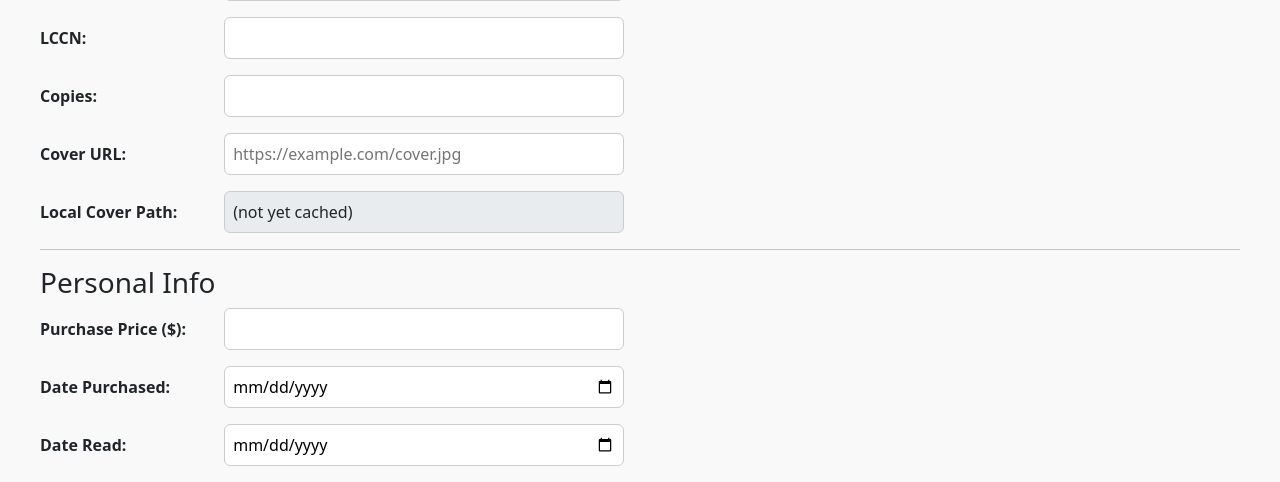
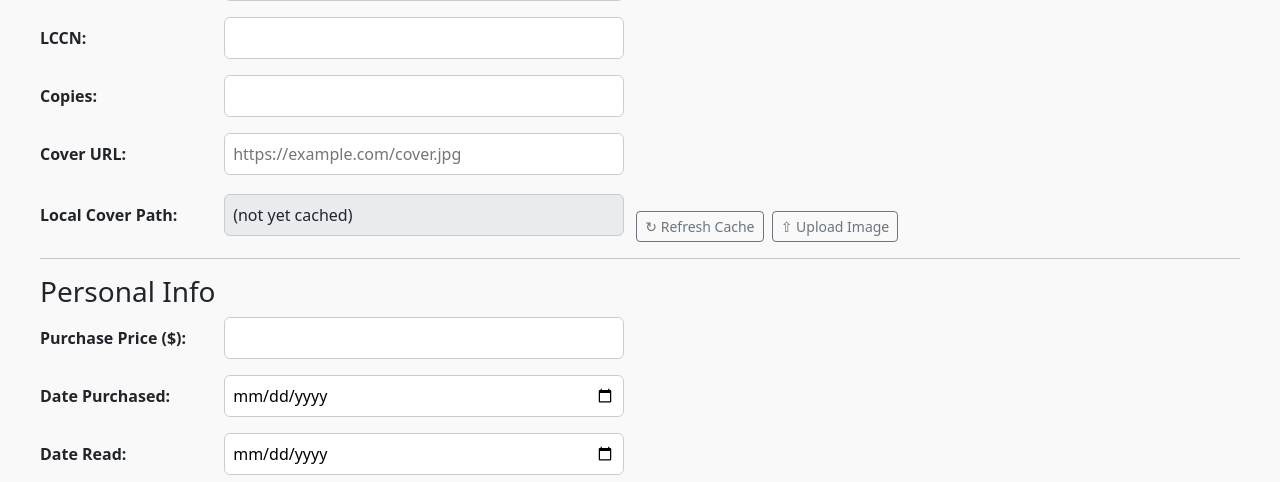
Before and after one commit to evohnave/BookTracker, a FastAPI app: template templates/edit.html in a window 1280 px wide. Shown: the part 311-793 px from the top of the page. Run offline with FastAPI, Linux system fonts and the light colour scheme; the template is opened without the code that fills it, so the values that code supplies are empty.

Commit message:
Add cover image upload and improve download headers
- Add POST /upload_cover/{book_id} endpoint to accept a manually uploaded
  image file and write it directly to the PVC as the local cover
- Add Upload Image button to edit page for books whose cover URLs are
  blocked by Cloudflare/hotlink protection (right-click save in browser,
  then upload)
- Add Accept, Accept-Language, and per-URL Referer headers to all
  server-side cover download requests to improve success rate
- Both buttons share inline status feedback on the edit page

Co-Authored-By: Claude Sonnet 4.6 <noreply@anthropic.com>

```diff
--- a/main.py
+++ b/main.py
@@ -1,6 +1,6 @@
 # main.py — FINAL, WORKING with triple lookup + proper error handling
 from contextlib import asynccontextmanager
-from fastapi import BackgroundTasks, FastAPI, Form, Request, Depends, HTTPException
+from fastapi import BackgroundTasks, FastAPI, File, Form, Request, Depends, HTTPException, UploadFile
 from fastapi.responses import HTMLResponse, RedirectResponse, FileResponse, JSONResponse
 from fastapi.templating import Jinja2Templates
 from fastapi.staticfiles import StaticFiles
@@ -17,7 +17,7 @@ from models import Book
 from services.isbn_utils import is_valid, to_isbn10, to_isbn13
 from services.cover_cache import (
     COVERS_DIR, download_and_cache_bg,
-    local_cover_filepath, local_cover_url,
+    local_cover_filepath, local_cover_url, download_cover_now,
 )
 
 @asynccontextmanager
@@ -465,6 +465,47 @@ async def next_fake_isbn13(db: AsyncSession = Depends(get_db)):
     row = result.fetchone()
     return JSONResponse({"isbn13": row.isbn13, "registrant_publication": row.registrant_publication})
 
+@app.post("/upload_cover/{book_id}")
+async def upload_cover(book_id: int, file: UploadFile = File(...), db: AsyncSession = Depends(get_db)):
+    book = await get_book(db, book_id)
+    if not book:
+        raise HTTPException(404, "Book not found")
+
+    dest = local_cover_filepath(book.isbn13, book.lccn)
+    url_path = local_cover_url(book.isbn13, book.lccn)
+
+    if dest is None:
+        return JSONResponse({"success": False, "message": "No isbn13 or lccn — cannot determine filename"})
+
+    COVERS_DIR.mkdir(parents=True, exist_ok=True)
+    dest.write_bytes(await file.read())
+
+    await db.execute(update(Book).where(Book.id == book_id).values(local_cover_path=url_path))
+    await db.commit()
+
+    return JSONResponse({"success": True, "local_cover_path": url_path, "message": "Uploaded successfully"})
+
+
+@app.post("/refresh_cover/{book_id}")
+async def refresh_cover(book_id: int, db: AsyncSession = Depends(get_db)):
+    book = await get_book(db, book_id)
+    if not book:
+        raise HTTPException(404, "Book not found")
+
+    success, url_path, message = await download_cover_now(
+        book.isbn13, book.lccn, book.cover_url
+    )
+
+    if success:
+        await db.execute(
+            update(Book).where(Book.id == book_id).values(local_cover_path=url_path)
+        )
+        await db.commit()
+        return JSONResponse({"success": True, "local_cover_path": url_path, "message": message})
+
+    return JSONResponse({"success": False, "local_cover_path": None, "message": message})
+
+
 @app.post("/delete/{book_id}")
 async def delete_book_route(book_id: int, db: AsyncSession = Depends(get_db)):
     await delete_book(db, book_id)
--- a/services/cover_cache.py
+++ b/services/cover_cache.py
@@ -1,11 +1,24 @@
 import shutil
 from pathlib import Path
+from urllib.parse import urlparse
 
 import httpx
 from sqlalchemy import update
 
 COVERS_DIR = Path("static/covers")
 NO_COVER_SRC = Path("static/no-cover.jpg")
+BROWSER_HEADERS = {
+    "User-Agent": "Mozilla/5.0 (Windows NT 10.0; Win64; x64) AppleWebKit/537.36 (KHTML, like Gecko) Chrome/124.0.0.0 Safari/537.36",
+    "Accept": "image/avif,image/webp,image/apng,image/*,*/*;q=0.8",
+    "Accept-Language": "en-US,en;q=0.9",
+}
+
+
+def _headers_for(url: str) -> dict:
+    """Return browser headers with a Referer set to the URL's own origin."""
+    parsed = urlparse(url)
+    referer = f"{parsed.scheme}://{parsed.netloc}/"
+    return {**BROWSER_HEADERS, "Referer": referer}
 
 
 def cover_identifier(isbn13: str | None, lccn: str | None) -> str | None:
@@ -39,14 +52,10 @@ async def download_and_cache_bg(
 
     COVERS_DIR.mkdir(parents=True, exist_ok=True)
 
-    BROWSER_HEADERS = {
-        "User-Agent": "Mozilla/5.0 (Windows NT 10.0; Win64; x64) AppleWebKit/537.36 (KHTML, like Gecko) Chrome/124.0.0.0 Safari/537.36"
-    }
-
     downloaded = False
     if cover_url:
         try:
-            async with httpx.AsyncClient(timeout=10, headers=BROWSER_HEADERS) as client:
+            async with httpx.AsyncClient(timeout=10, headers=_headers_for(cover_url)) as client:
                 resp = await client.get(cover_url, follow_redirects=True)
                 if resp.status_code == 200 and len(resp.content) > 0:
                     dest.write_bytes(resp.content)
@@ -68,3 +77,33 @@ async def download_and_cache_bg(
             update(Book).where(Book.id == book_id).values(local_cover_path=url_path)
         )
         await db.commit()
+
+
+async def download_cover_now(
+    isbn13: str | None,
+    lccn: str | None,
+    cover_url: str | None,
+) -> tuple[bool, str | None, str]:
+    """
+    Immediately download a cover. Returns (success, url_path, message).
+    Does NOT update the database — caller handles that.
+    """
+    dest = local_cover_filepath(isbn13, lccn)
+    url_path = local_cover_url(isbn13, lccn)
+
+    if dest is None:
+        return False, None, "No isbn13 or lccn — cannot determine filename"
+    if not cover_url:
+        return False, None, "No cover URL to download from"
+
+    COVERS_DIR.mkdir(parents=True, exist_ok=True)
+
+    try:
+        async with httpx.AsyncClient(timeout=15, headers=_headers_for(cover_url)) as client:
+            resp = await client.get(cover_url, follow_redirects=True)
+            if resp.status_code == 200 and len(resp.content) > 0:
+                dest.write_bytes(resp.content)
+                return True, url_path, "Downloaded successfully"
+            return False, None, f"Server returned HTTP {resp.status_code}"
+    except Exception as e:
+        return False, None, str(e)
--- a/templates/edit.html
+++ b/templates/edit.html
@@ -36,7 +36,11 @@
     </p>
     <p>
         <label>Local Cover Path:</label>
-        <span class="readonly-field">{{ book.local_cover_path or '(not yet cached)' }}</span>
+        <span class="readonly-field" id="local-cover-path-display">{{ book.local_cover_path or '(not yet cached)' }}</span>
+        <button type="button" id="refresh-cover-btn" class="btn btn-sm btn-outline-secondary ms-2" onclick="refreshCover()">&#8635; Refresh Cache</button>
+        <button type="button" class="btn btn-sm btn-outline-secondary ms-1" onclick="document.getElementById('cover-upload-input').click()">&#8679; Upload Image</button>
+        <input type="file" id="cover-upload-input" accept="image/*" style="display:none" onchange="uploadCover(this)">
+        <span id="refresh-status" style="margin-left:8px;font-size:0.9em;"></span>
     </p>
 
     <hr>
@@ -113,7 +117,7 @@
 <script>
     const coverInput = document.getElementById('cover_url');
     const originalUrl = coverInput.value;
-    const currentLocal = {{ ('"' + book.local_cover_path + '"') | safe if book.local_cover_path else '"' + ('/static/no-cover.jpg') + '"' | safe }};
+    const currentLocal = '{{ book.local_cover_path or "/static/no-cover.jpg" }}';
 
     document.getElementById('edit-form').addEventListener('submit', function(e) {
         const newUrl = coverInput.value.trim();
@@ -134,6 +138,57 @@
     document.getElementById('cancel-update').addEventListener('click', function() {
         document.getElementById('cover-dialog').close();
     });
+
+    async function uploadCover(input) {
+        if (!input.files || !input.files[0]) return;
+        const status = document.getElementById('refresh-status');
+        status.textContent = 'Uploading…';
+        status.style.color = '';
+        const formData = new FormData();
+        formData.append('file', input.files[0]);
+        try {
+            const resp = await fetch('/upload_cover/{{ book.id }}', {method: 'POST', body: formData});
+            const data = await resp.json();
+            if (data.success) {
+                document.getElementById('local-cover-path-display').textContent = data.local_cover_path;
+                status.textContent = '✓ ' + data.message;
+                status.style.color = 'green';
+            } else {
+                status.textContent = '✗ ' + data.message;
+                status.style.color = 'red';
+            }
+        } catch (e) {
+            status.textContent = '✗ Upload failed';
+            status.style.color = 'red';
+        }
+        input.value = '';
+    }
+
+    async function refreshCover() {
+        const btn = document.getElementById('refresh-cover-btn');
+        const status = document.getElementById('refresh-status');
+        btn.disabled = true;
+        btn.textContent = 'Downloading…';
+        status.textContent = '';
+        status.style.color = '';
+        try {
+            const resp = await fetch('/refresh_cover/{{ book.id }}', {method: 'POST'});
+            const data = await resp.json();
+            if (data.success) {
+                document.getElementById('local-cover-path-display').textContent = data.local_cover_path;
+                status.textContent = '✓ ' + data.message;
+                status.style.color = 'green';
+            } else {
+                status.textContent = '✗ ' + data.message;
+                status.style.color = 'red';
+            }
+        } catch (e) {
+            status.textContent = '✗ Request failed';
+            status.style.color = 'red';
+        }
+        btn.disabled = false;
+        btn.textContent = '↻ Refresh Cache';
+    }
 </script>
 </body>
 </html>
```
